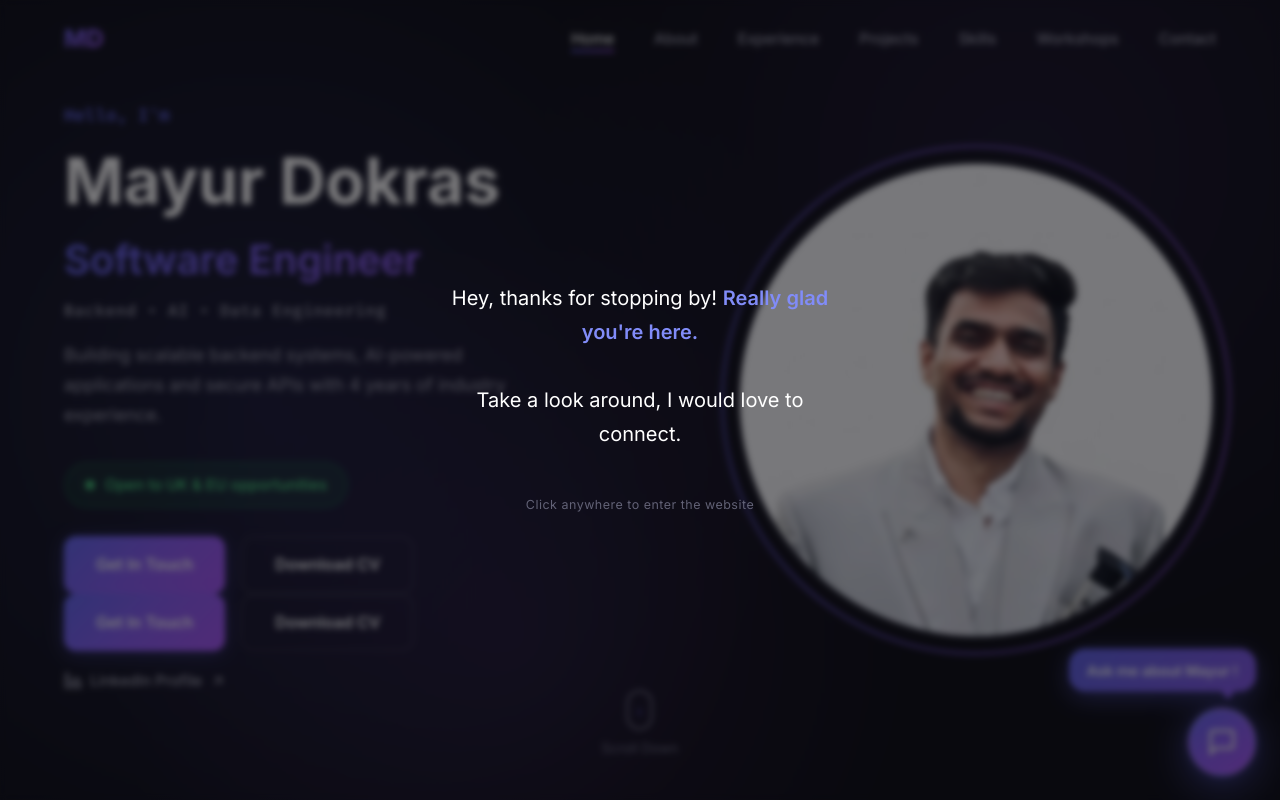
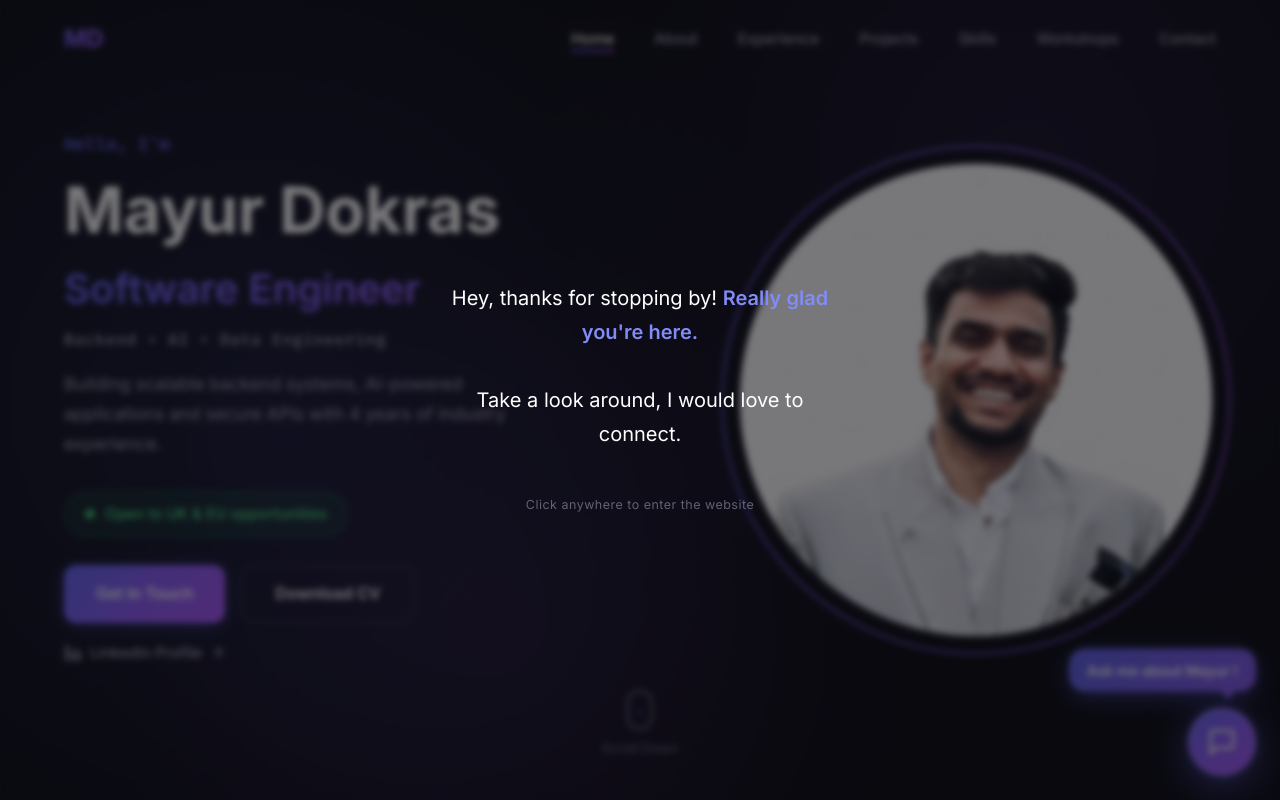
Before and after one commit to mayur-dokras/mayur-dokras.github.io, a website: page index.html in a window 1280 px wide. Shown: the top 800 px of the page. Drawn offline with Linux system fonts and the light colour scheme.

Commit message:
Update index.html
Deleted one block of get in touch and Donwload CV button

```diff
--- a/index.html
+++ b/index.html
@@ -60,12 +60,6 @@
                     <a href="#contact" class="btn btn-primary">Get In Touch</a>
                     <a href="Mayur_Dokras_CV.pdf" class="btn btn-secondary" download="Mayur_Dokras_CV.pdf">Download CV</a>
                 </div>
-
-                    <div class="hero-buttons">
-    <a href="#contact" class="btn btn-primary">Get In Touch</a>
-    <a href="Mayur_Dokras_CV.pdf" class="btn btn-secondary" download="Mayur_Dokras_CV.pdf">Download CV</a>
-</div>
-
                     <!-- Added for testing the reviews  -->
                     <a href="https://www.linkedin.com/in/mayur-dokras-92ab67146"
                        class="hero-linkedin"
```
Lines whose indentation alone changed are shown as unchanged.
